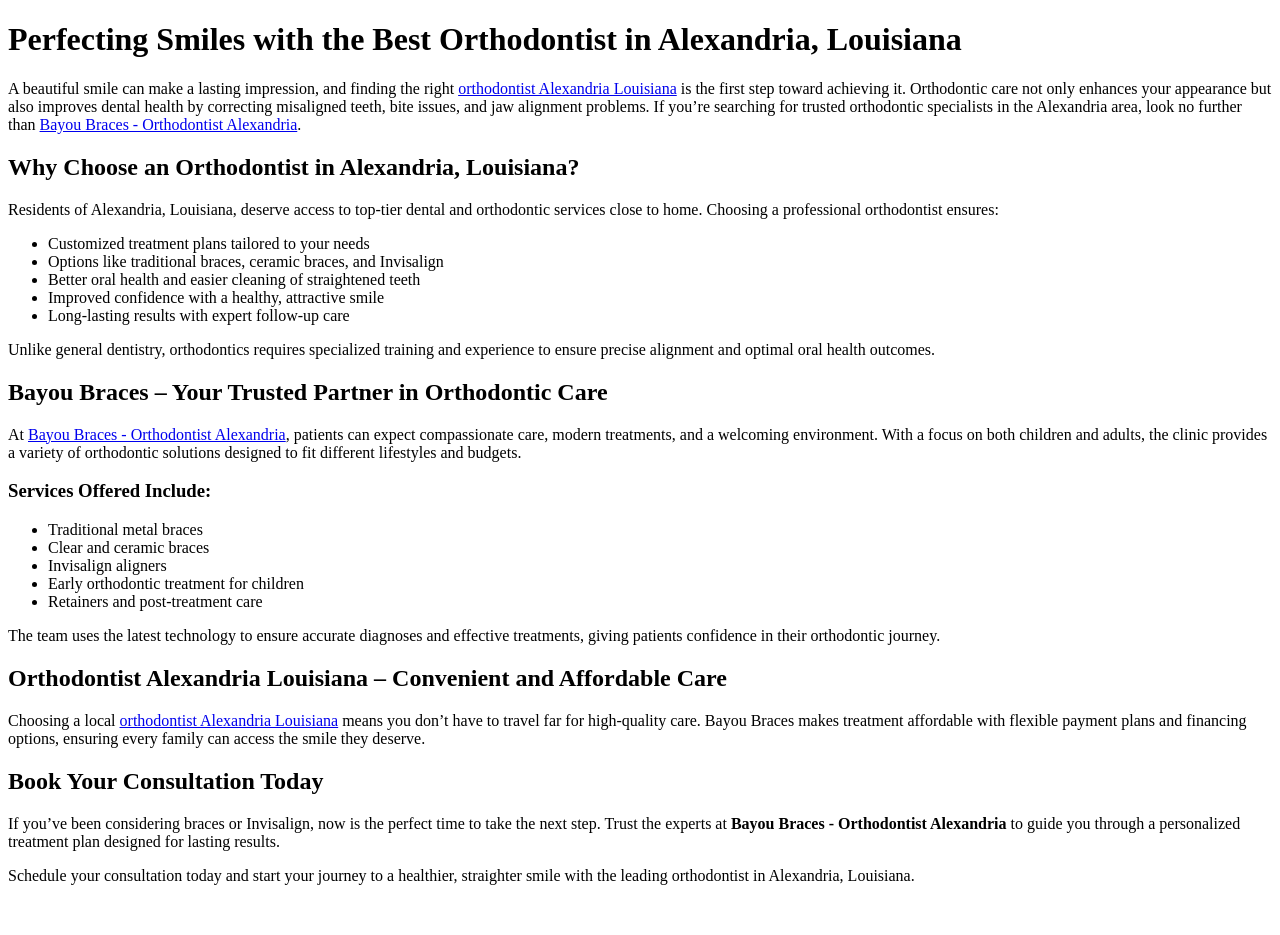
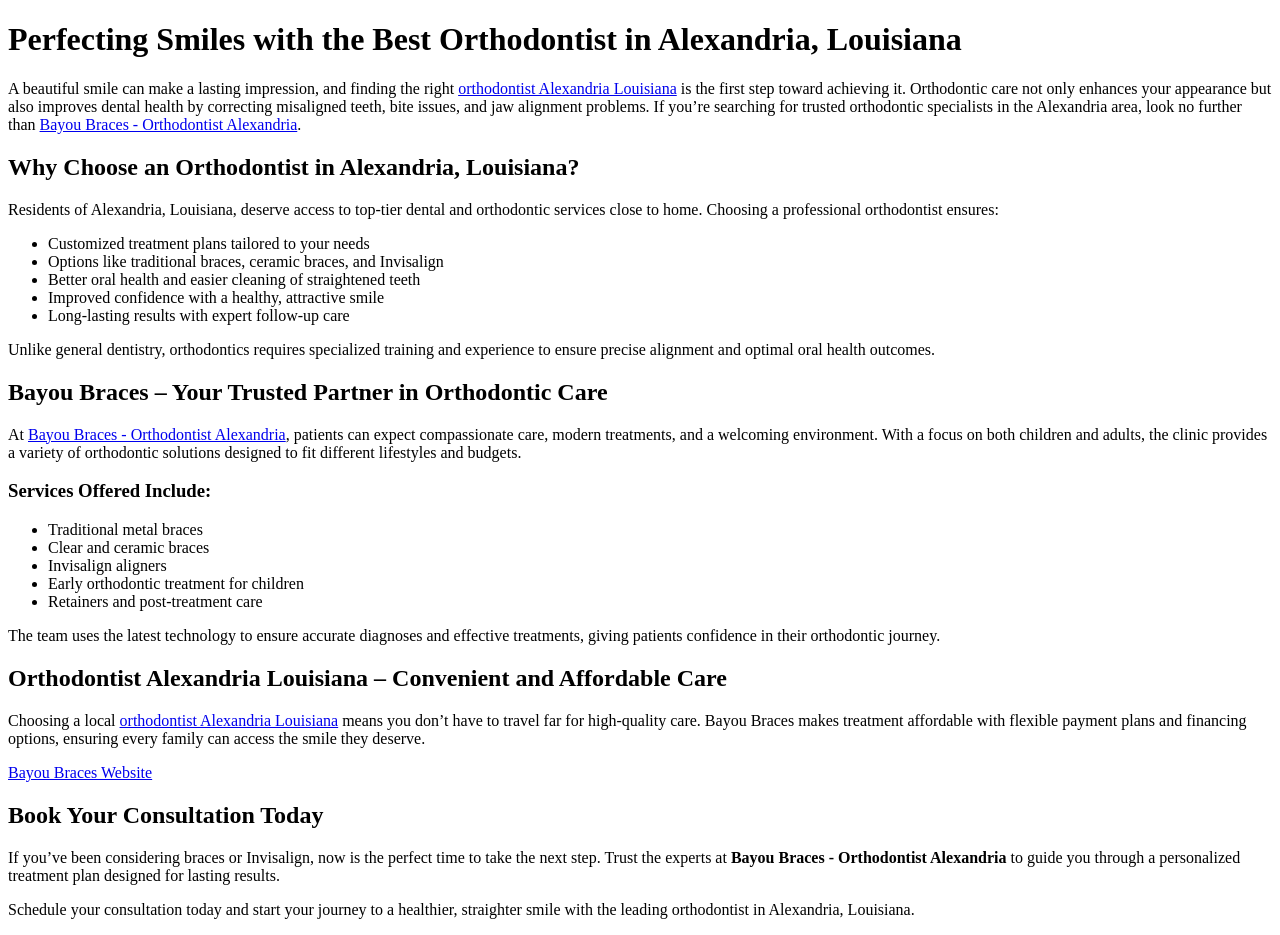
Before and after one commit to williammoris9/orthodontist-alexandria-louisiana, a plain HTML site: page index.html in a window 1280 px wide. Before the commit the page ends 901 px from the top, so only its background shows below. Drawn offline with Linux system fonts and the light colour scheme.

Commit message:
Update index.html

```diff
--- a/index.html
+++ b/index.html
@@ -71,6 +71,7 @@
         means you don’t have to travel far for high-quality care. Bayou Braces makes treatment affordable with flexible payment plans
         and financing options, ensuring every family can access the smile they deserve.
     </p>
+<a href="https://bayoubraces.pages.dev/" target="_blank">Bayou Braces Website</a>
 
     <h2>Book Your Consultation Today</h2>
 
```
